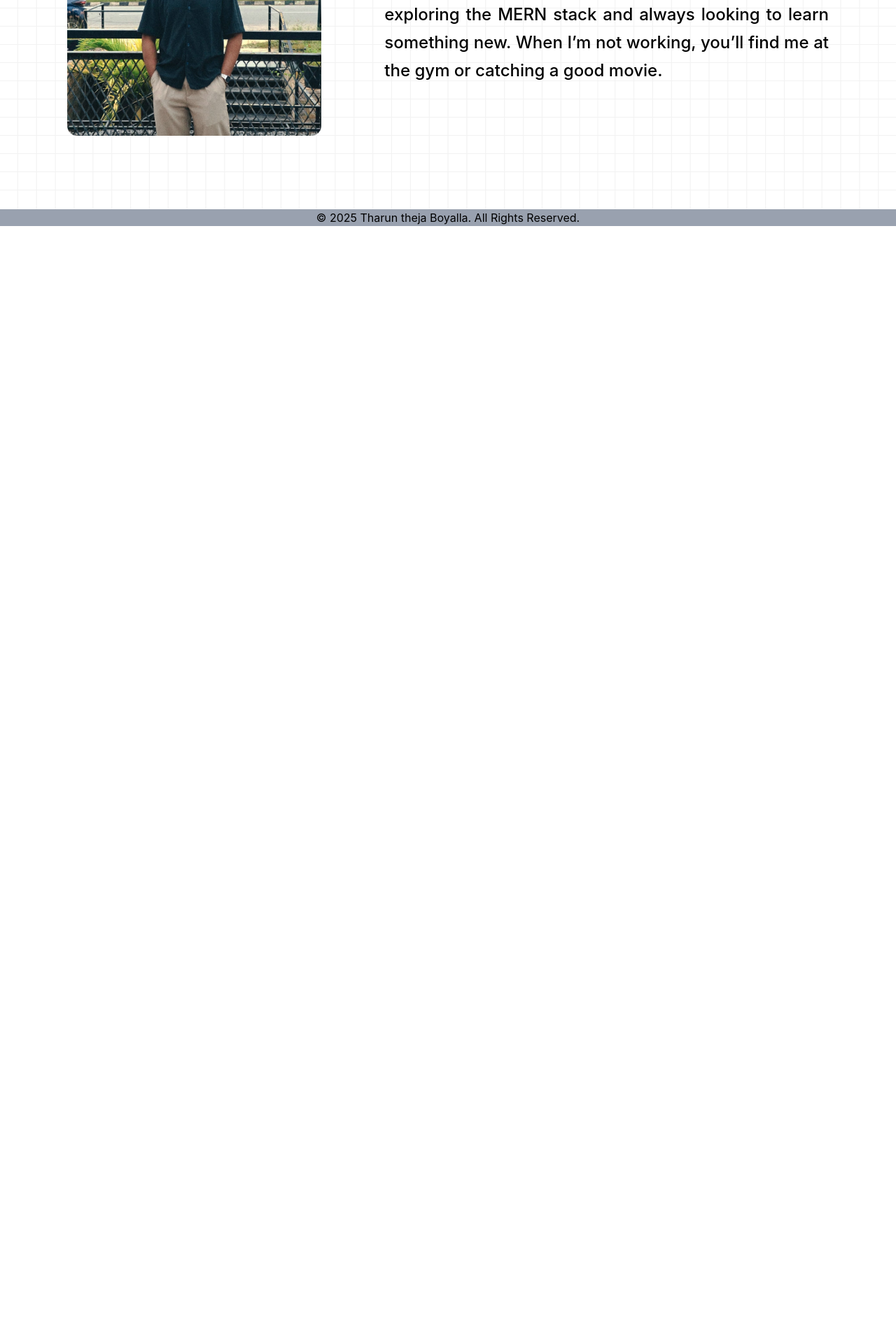
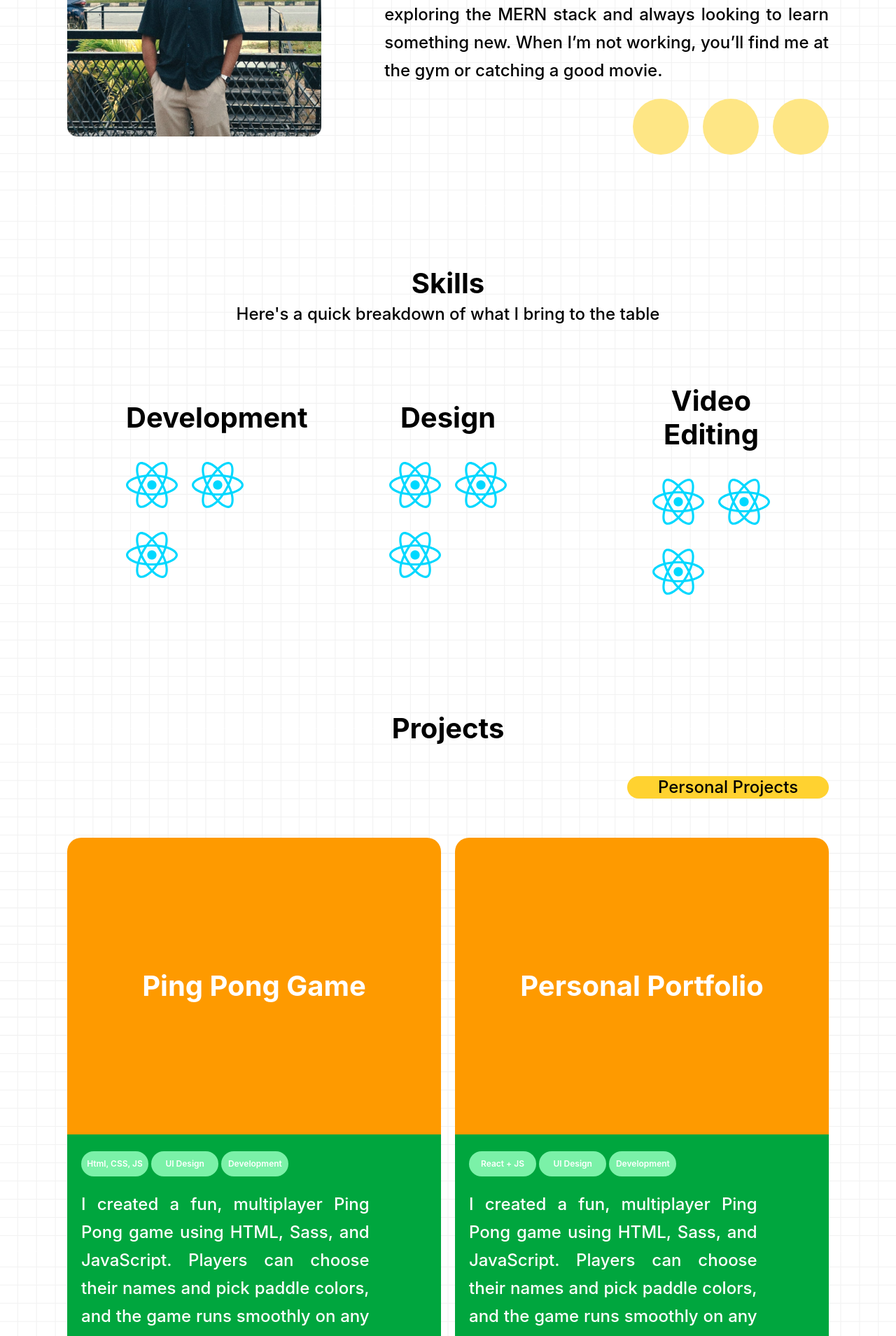
Before and after one commit to TharunthejaB/React-Portfolio, a React (Vite) app in the folder portfolio/: page / in a window 1280 px wide. Shown: the part 1200-3109 px from the top of the page at 70% size. Before the commit the page ends 1523 px from the top, so only its background shows below. Built offline with nearby package versions, Linux system fonts and the light colour scheme.

Commit message:
#13 Reponsive Phase 1

```diff
--- a/portfolio/src/About.jsx
+++ b/portfolio/src/About.jsx
@@ -4,7 +4,7 @@ import Content from "./Content";
 
 function About() {
   return (
-    <section className="w-full h-full py-20 flex flex-col justify-center items-center gap-16">
+    <section className="w-full h-full py-10 sm:py-20 flex flex-col justify-center items-center gap-10 sm:gap-16">
       <div>
         <Heading>About</Heading>
       </div>
@@ -16,7 +16,7 @@ function About() {
             className="w-full h-full object-cover"
           />
         </div>
-        <div className="w-full sm:w-7/12 flex flex-col justify-between xl:gap-4.5 items-center sm:items-end">
+        <div className="w-full sm:w-7/12 flex flex-col justify-between gap-5 items-center sm:items-end">
           <div className="flex flex-col items-center sm:items-end gap-4">
             <Heading>Hello, I'm Tharun theja Boyalla</Heading>
             <Content className="text-justify">
@@ -28,9 +28,9 @@ function About() {
             </Content>
           </div>
           <div className="flex gap-5">
-            <div className="rounded-full w-20 h-20"></div>
-            <div className="rounded-full w-20 h-20"></div>
-            <div className="rounded-full w-20 h-20"></div>
+            <div className="rounded-full w-20 h-20 bg-amber-200"></div>
+            <div className="rounded-full w-20 h-20 bg-amber-200"></div>
+            <div className="rounded-full w-20 h-20 bg-amber-200"></div>
           </div>
         </div>
       </div>
--- a/portfolio/src/App.jsx
+++ b/portfolio/src/App.jsx
@@ -81,11 +81,11 @@ function App() {
         <Navbar />
         <Herosection />
         <About />
-        {/* <Skills skillsData={skills} />
+        <Skills skillsData={skills} />
         <Projects projectsData={projects} />
         <Experience experienceData={experience} />
         <Contact />
-        <Widgets /> */}
+        {/* <Widgets /> */}
       </div>
       <div className="w-full h-full text-center bg-gray-400">
         © 2025 Tharun theja Boyalla. All Rights Reserved.
--- a/portfolio/src/Contact.jsx
+++ b/portfolio/src/Contact.jsx
@@ -1,14 +1,16 @@
 import React from "react";
+import Heading from "./Heading";
+import Content from "./Content";
 
 function Contact() {
   return (
-    <section className="w-full h-full flex justify-center items-center">
-      <div className="w-[50%] h-full flex flex-col gap-8">
+    <section className="w-full h-full py-10 sm:py-20 flex flex-col sm:flex-row justify-center items-center gap-8">
+      <div className="w-full sm:w-[50%] h-full flex flex-col gap-8 text-center sm:text-left">
         <div>
-          <h2>Have a project in mind?</h2>
-          <p>Feel free to reach out! I'd love to collaborate.</p>
+          <Heading>Have a project in mind?</Heading>
+          <Content>Feel free to reach out! I'd love to collaborate.</Content>
         </div>
-        <div className="w-[50%] h-full flex gap-6">
+        <div className="w-full sm:w-[50%] h-full flex gap-6 justify-center sm:justify-start">
           <div>
             <img src="/src/assets/react.svg" className="w-20 h-20"></img>
           </div>
@@ -20,7 +22,7 @@ function Contact() {
           </div>
         </div>
       </div>
-      <div className="w-[50%] h-full p-8 flex flex-col gap-8.5 bg-gray-400 rounded-[20px]">
+      <div className="w-full sm:w-[50%] h-full p-8 flex flex-col gap-8.5 bg-gray-400 rounded-[20px]">
         <input className="w-full h-11 bg-red-500"></input>
         <input className="w-full h-11 bg-red-500"></input>
         <input className="w-full h-11 bg-red-500"></input>
--- a/portfolio/src/Experience.jsx
+++ b/portfolio/src/Experience.jsx
@@ -1,28 +1,30 @@
 import React from "react";
+import Heading from "./Heading";
+import Content from "./Content";
 
 function Experience({ experienceData }) {
   return (
-    <section className="w-full h-full py-20 flex flex-col justify-center items-center gap-16">
-      <h2>Experience</h2>
+    <section className="w-full h-full py-10 sm:py-20 flex flex-col justify-center items-center gap-8 sm:gap-16">
+      <Heading>Experience</Heading>
       <div className="w-full h-full flex flex-col gap-10 items-center">
         {experienceData.map((data, index) => (
           <div className="w-full h-full flex" key={index}>
             <div className="w-9/12 flex flex-col justify-start gap-4.5">
-              <h2>{data.title}</h2>
-              <p>
+              <Heading>{data.title}</Heading>
+              <Content>
                 {data.company} | {data.place}
-              </p>
+              </Content>
             </div>
             <div className="w-3/12 flex justify-end items-center">
-              <p>
+              <Content>
                 {data.from}- {data.to}
-              </p>
+              </Content>
             </div>
           </div>
         ))}
-        <p>
+        <Content className="text-center">
           Want to know more about my experience? Download my <a>resume here.</a>
-        </p>
+        </Content>
       </div>
     </section>
   );
--- a/portfolio/src/Projects.jsx
+++ b/portfolio/src/Projects.jsx
@@ -1,25 +1,27 @@
 import React from "react";
+import Heading from "./Heading";
+import Content from "./Content";
 
 function Projects({ projectsData }) {
   return (
-    <section className="w-full h-full py-20 flex">
+    <section className="w-full h-full py-10 sm:py-20 flex">
       <div className="w-full h-full flex flex-col items-center gap-11">
-        <h2>Projects</h2>
+        <Heading>Projects</Heading>
         <div className="w-full flex flex-col gap-14">
           <div className="w-full flex justify-end">
-            <div className="h-8 w-2xs px-4 flex justify-center items-center bg-amber-300 rounded-full">
-              <p>Personal Projects</p>
+            <div className="h-8 w-[40%] sm:w-2xs px-4 flex justify-center items-center bg-amber-300 rounded-full">
+              <Content>Personal Projects</Content>
             </div>
           </div>
-          <div className="w-full grid grid-cols-2 gap-5 text-white">
+          <div className="w-full flex flex-col sm:grid grid-cols-2 gap-5 text-white">
             {projectsData.map((project, index) => (
               <div className="w-full grid grid-rows-2 ">
                 <div className="w-full flex justify-center relative items-center rounded-tl-[20px] rounded-tr-[20px] overflow-hidden bg-amber-500">
-                  <h2 key={index}>{project.title}</h2>
+                  <Heading key={index}>{project.title}</Heading>
                 </div>
 
                 <div className="w-full h-full flex flex-col py-6 px-5 gap-5 bg-green-600 rounded-bl-[20px] rounded-br-[20px]">
-                  <div className="w-[40%] flex text-xs font-semibold justify-between">
+                  <div className="w-11/12 sm:w-full md:w-[80%] xl:w-[60%] flex text-xs font-semibold justify-between">
                     {project.info.map((info, index) => (
                       <div
                         key={index}
@@ -30,9 +32,9 @@ function Projects({ projectsData }) {
                     ))}
                   </div>
                   <div className="w-full h-full flex justify-between items-end">
-                    <p key={index} className="text-justify w-10/12">
+                    <Content key={index} className="text-justify w-10/12">
                       {project.content}
-                    </p>
+                    </Content>
                     <div className="w-12 h-12 rounded-full bg-green-300"></div>
                   </div>
                 </div>
--- a/portfolio/src/Skills.jsx
+++ b/portfolio/src/Skills.jsx
@@ -1,24 +1,31 @@
-import React from 'react'
+import React from "react";
+import Heading from "./Heading";
+import Content from "./Content";
 
-function Skills({skillsData}) {
+function Skills({ skillsData }) {
   return (
-    <section className='w-full h-full py-20 flex flex-col justify-center items-center gap-20'>
-        <div className='text-center flex flex-col'>
-            <h2>
-                Skills
-            </h2>
-            <p>Here's a quick breakdown of what I bring to the table</p>
-        </div>
-        <div className='w-full flex'>
-            {skillsData.map((skills, index) => (<div key={index} className='flex w-4/12 flex-col text-center items-center justify-center gap-8'>
-                <h2 className='w-1/2'>{skills.text}</h2>
-                <div className='w-1/2 grid grid-cols-2 justify-items-center gap-5'>
-                    {skills.img.map((img,index) =>(<img src={img} key={index} className="w-20 h-20"alt="" />))}
-                </div>
-            </div>))}
-        </div>
+    <section className="w-full h-full py-10 sm:py-20 flex flex-col justify-center items-center gap-10 sm:gap-20">
+      <div className="text-center flex flex-col">
+        <Heading>Skills</Heading>
+        <Content>Here's a quick breakdown of what I bring to the table</Content>
+      </div>
+      <div className="w-full flex flex-col sm:flex-row gap-10">
+        {skillsData.map((skills, index) => (
+          <div
+            key={index}
+            className="flex w-full sm:w-4/12 flex-col text-center items-center justify-center gap-8"
+          >
+            <Heading className="w-full sm:w-1/2">{skills.text}</Heading>
+            <div className="w-full sm:w-1/2 flex sm:grid grid-cols-2 sm:justify-items-center items-center justify-center gap-5">
+              {skills.img.map((img, index) => (
+                <img src={img} key={index} className="w-20 h-20" alt="" />
+              ))}
+            </div>
+          </div>
+        ))}
+      </div>
     </section>
-  )
+  );
 }
 
-export default Skills
+export default Skills;
```
